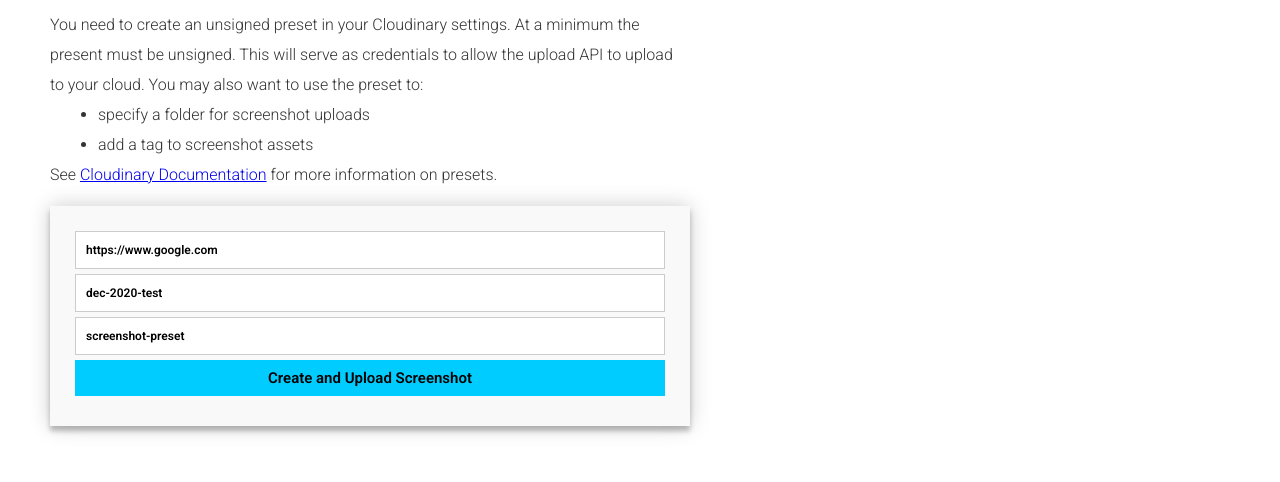
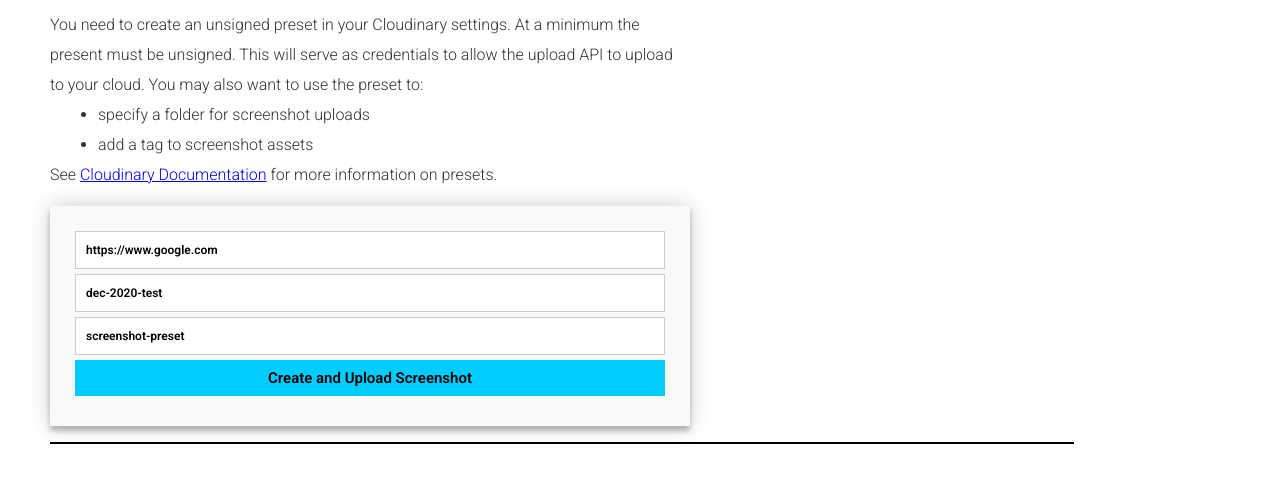
Before and after one commit to rebeccapeltz/cld-screenshot-create-upload, a website: page public/index.html in a window 1280 px wide. Shown: the part 52-534 px from the top of the page. Drawn offline with Linux system fonts and the light colour scheme.

Commit message:
add styling

```diff
--- a/public/style.css
+++ b/public/style.css
@@ -33,6 +33,9 @@ main {
 @media screen and (min-width: 480px) {
   .instruction, .container{
       width: 50vw;
+  }
+  #result {
+    width: 80vw;
   }
 }
 
@@ -111,3 +114,6 @@ fieldset {
 #warning {
   color:red;
 }
+#result {
+  border: 1px solid black;
+}
```
